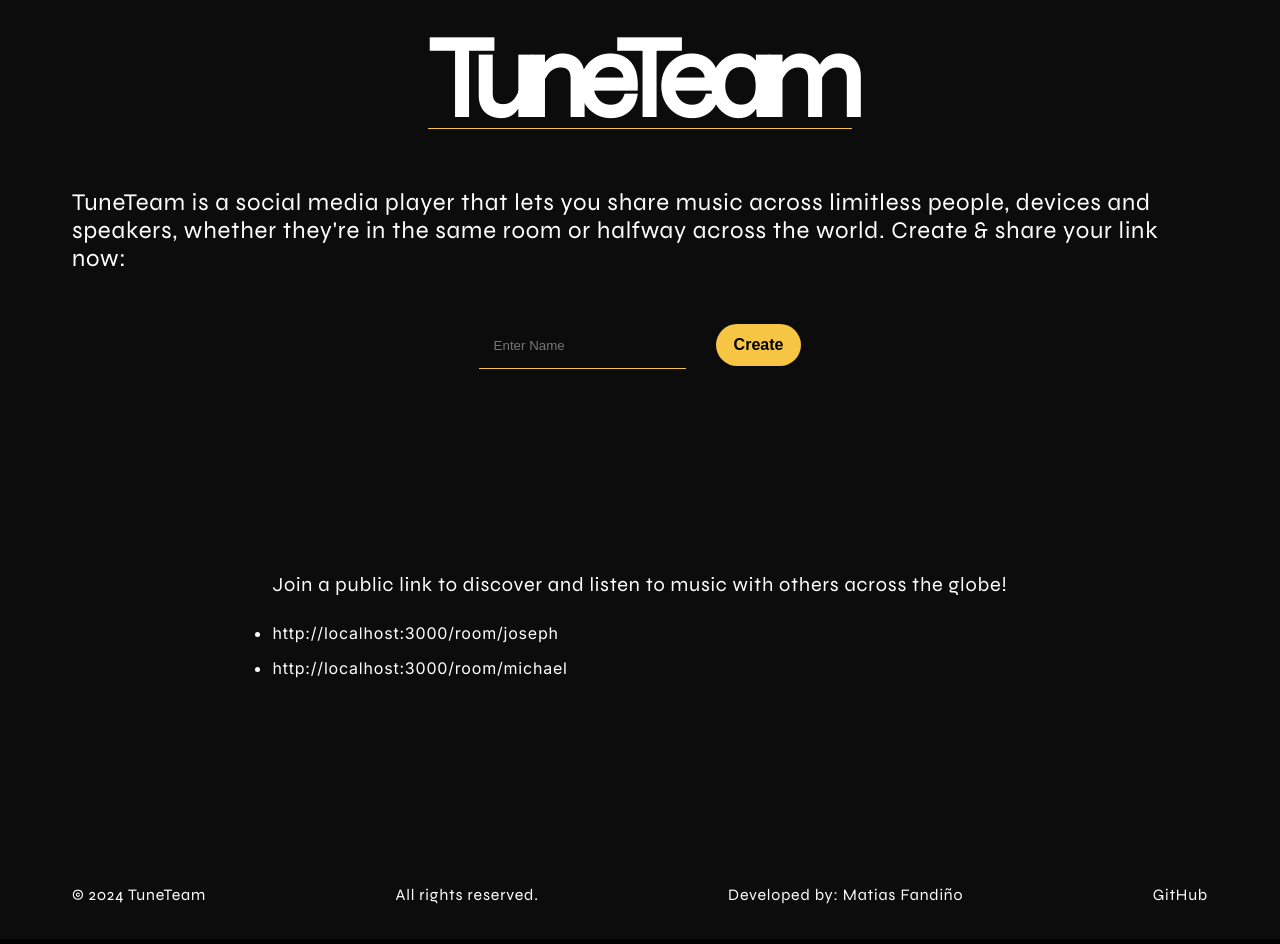
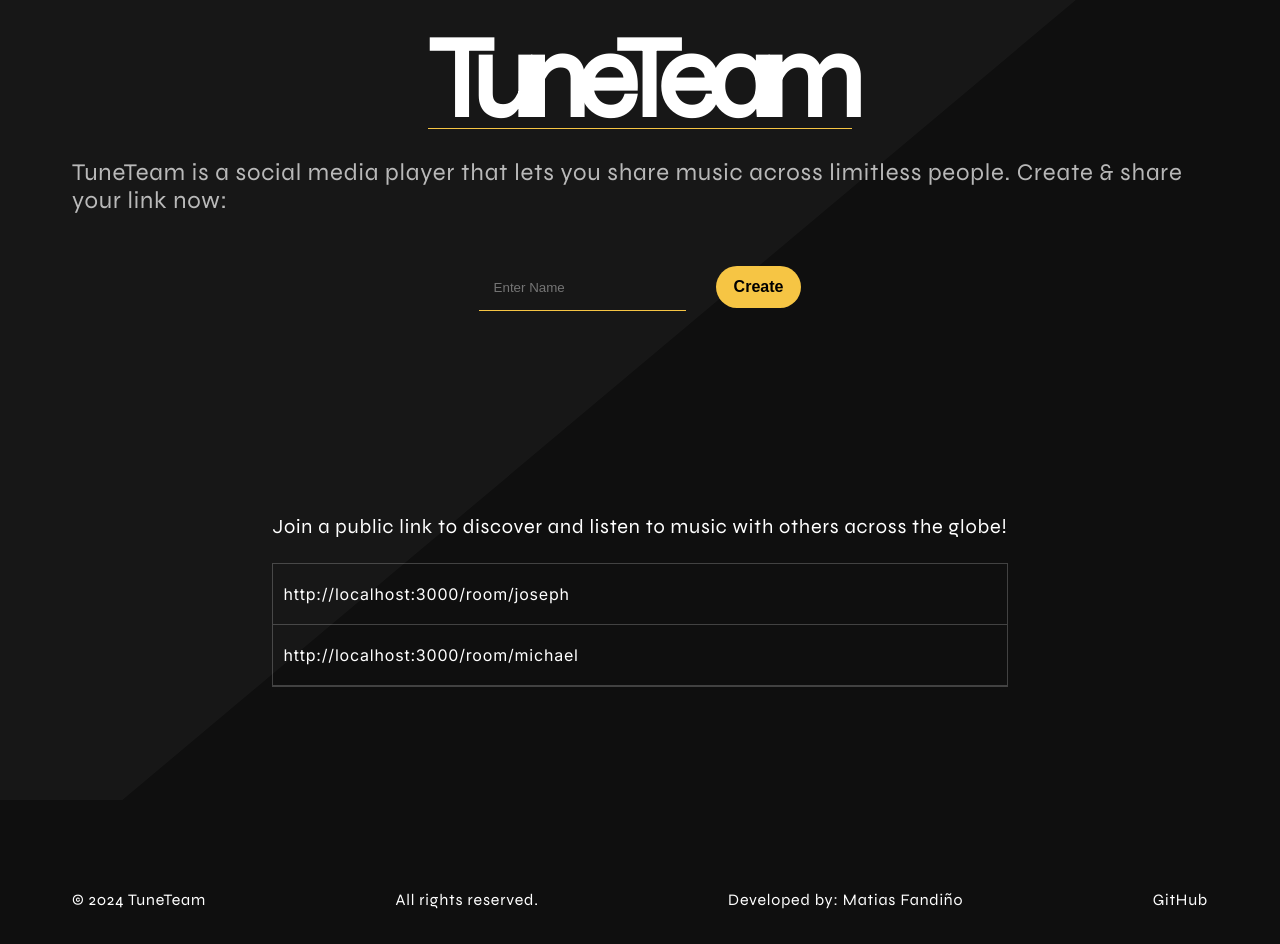
Before and after one commit to matifandy8/TuneTeamMusic, a Next.js app: page / in a window 1280 px wide. Built offline with nearby package versions, Linux system fonts and the light colour scheme.

Commit message:
fix: some details changes

```diff
--- a/src/app/globals.css
+++ b/src/app/globals.css
@@ -2,7 +2,6 @@
   font-family: "Syne";
   src: url("/public/fonts/Syne-Bold.ttf");
   src: url("/public/fonts/Syne-Regular.ttf");
-  font-weight: 400;
   font-style: normal;
 }
 
@@ -46,7 +45,7 @@ body {
 
 body {
   color: var(--color-primary);
-  background: var(--background-color);
+  background: #ffffff0f;
 }
 h1 {
   font-family: Syne;
--- a/src/app/page.module.css
+++ b/src/app/page.module.css
@@ -10,7 +10,7 @@
   .absoluteshape {
     position: absolute;
     z-index: -1;
-    left: -900px;
+    left: -681px;
     top: 0%;
     right: 0%;
     bottom: auto;
@@ -23,13 +23,13 @@
   }
   .title {
     font-size: 9vw;
-    font-weight: 800;
     line-height: 0.83;
     letter-spacing: -0.1em;
     border-bottom: 1px solid var(--color-secondary);
   }
   .description {
-    margin-top: 60px;
+    color: rgba(255, 255, 255, 0.7);
+    margin-top: 30px;
     margin-bottom: 50px;
     font-size: 24px;
     line-height: 28px;
--- a/src/app/page.tsx
+++ b/src/app/page.tsx
@@ -9,8 +9,7 @@ export default function Home() {
       <h1 className={styles.title}>TuneTeam</h1>
       <p className={styles.description}>
         TuneTeam is a social media player that lets you share music across
-        limitless people, devices and speakers, whether they&apos;re in the same
-        room or halfway across the world. Create & share your link now:
+        limitless people. Create & share your link now:
       </p>
       <InputCreateLink />
       <PublicLinks />
--- a/src/app/room/[id]/page.module.css
+++ b/src/app/room/[id]/page.module.css
@@ -3,6 +3,7 @@
 }
 .content {
   height: 100%;
+  padding: 0 30px;
   display: flex;
   flex-direction: column;
   justify-content: center;
--- a/src/components/PublicLinks/PublicLinks.module.css
+++ b/src/components/PublicLinks/PublicLinks.module.css
@@ -12,5 +12,15 @@
 .publicLinks__list ul {
   display: flex;
   flex-direction: column;
-  gap: 10px;
+  list-style: none;
+  background: rgb(255 255 255 / 0%);
+  border: 1px solid rgb(255 255 255 / 21%);
 }
+.publicLinks__list ul li {
+  border-bottom: 1px solid rgb(255 255 255 / 21%);
+  line-height: 40px;
+  padding: 10px;
+}
+.publicLinks__list ul li:hover {
+  background-color: #0e0c06;
+}
--- a/src/components/PublicLinks/PublicLinks.tsx
+++ b/src/components/PublicLinks/PublicLinks.tsx
@@ -10,16 +10,12 @@ const PublicLinks = () => {
       </p>
       <div className={styles.publicLinks__list}>
         <ul>
-          <li>
-            <a href="http://localhost:3000/room/joseph">
-              http://localhost:3000/room/joseph
-            </a>
-          </li>
-          <li>
-            <a href="http://localhost:3000/room/michael">
-              http://localhost:3000/room/michael
-            </a>
-          </li>
+          <a href="http://localhost:3000/room/joseph">
+            <li>http://localhost:3000/room/joseph</li>
+          </a>
+          <a href="http://localhost:3000/room/michael">
+            <li>http://localhost:3000/room/michael</li>
+          </a>
         </ul>
       </div>
     </div>
```
Also changed, not shown: public/music.png (added).
